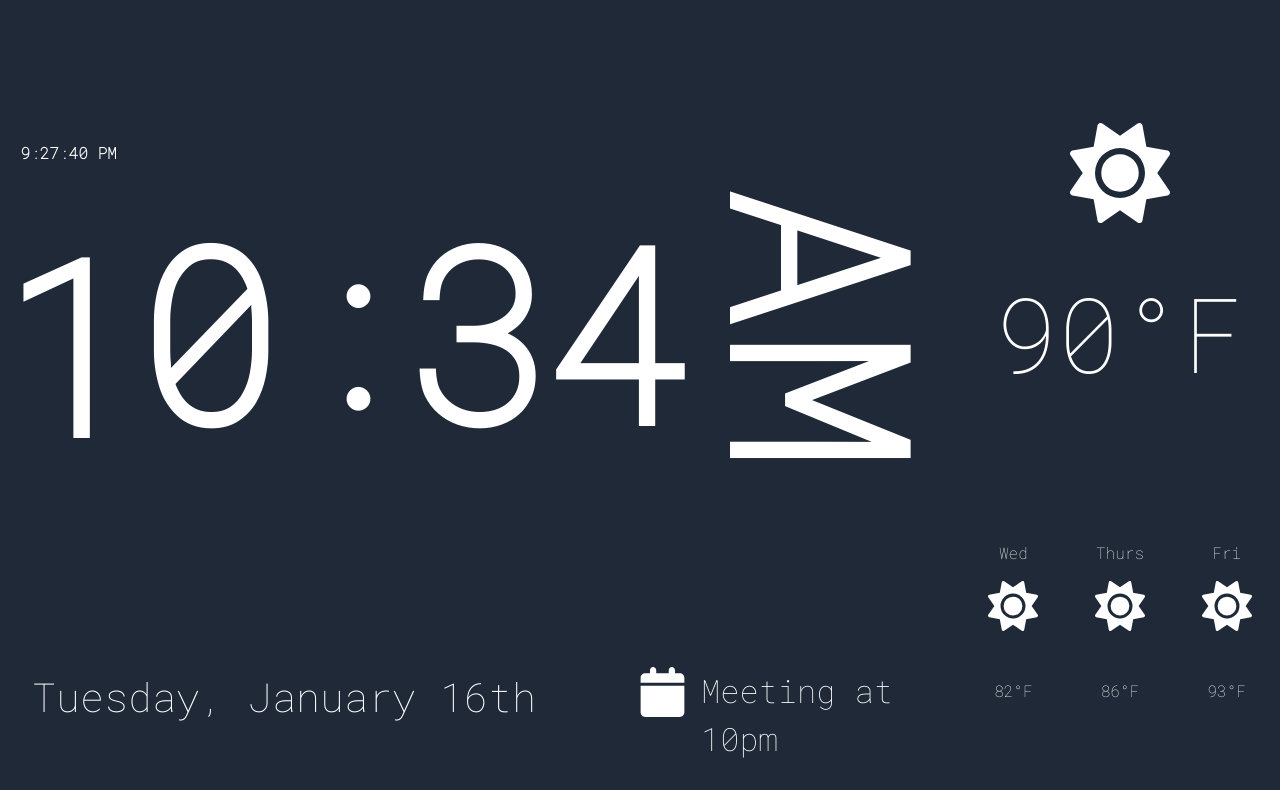
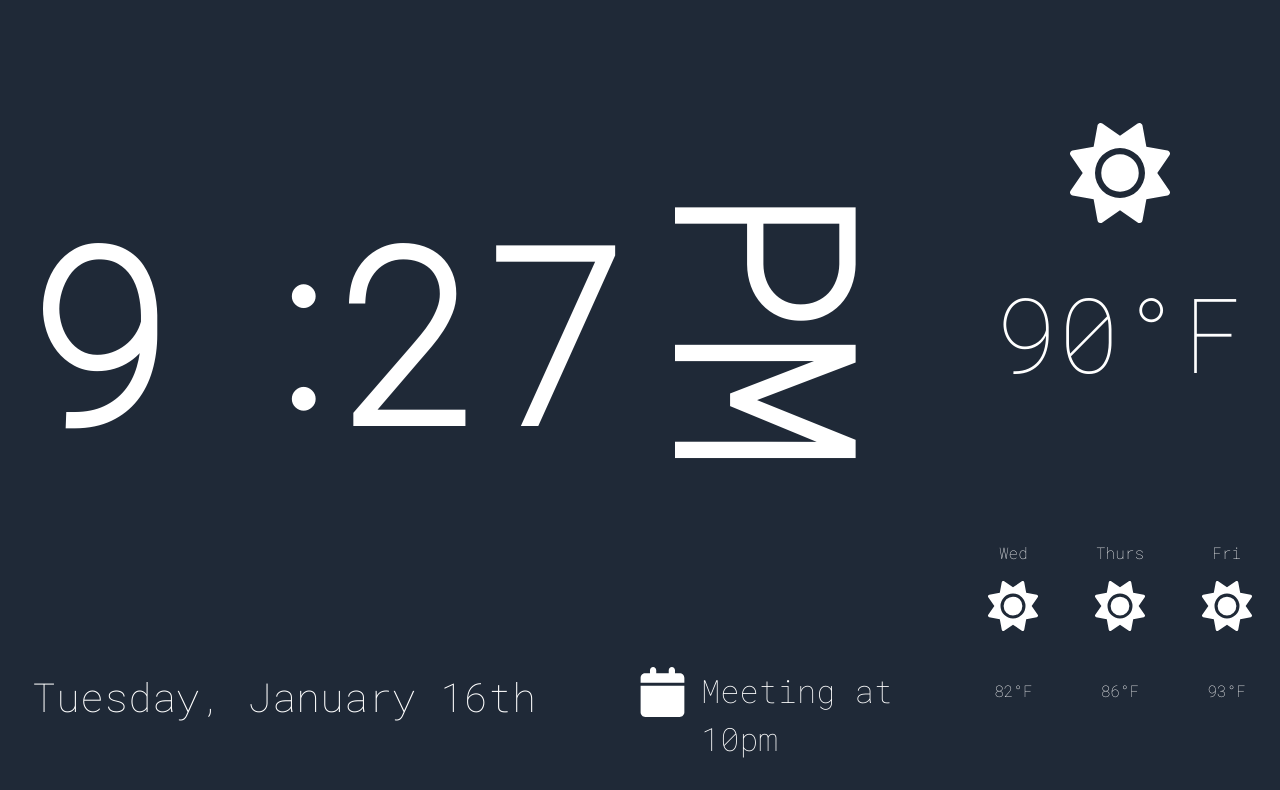
Before and after one commit to mslew/clocktop, a React (Vite) app: page / in a window 1280 px wide. Shown: the top 790 px of the page. Built offline with nearby package versions, Linux system fonts and the light colour scheme.

Commit message:
clock and date working

```diff
--- a/src/App.tsx
+++ b/src/App.tsx
@@ -25,14 +25,14 @@ function App() {
       <div className="flex flex-col h-screen w-screen justify-center items-center">
         <div className="w-full h-full grid grid-cols-4 grid-rows-6">
           <div className="col-span-3 row-span-5 text-white">
-            <Clock time={date.toLocaleTimeString()} />
+            <Clock time={date} />
           </div>
           <div className="row-span-6 text-white">
             <Weather />
           </div>
           <div className="row-span-2 col-span-2 text-white">
             <DateDisplay
-              date={dateFormat(date.toLocaleDateString(), "UTC:dddd, mmmm dS")}
+              date={date}
             />
           </div>
           <div className="row-span-2 text-white">
--- a/src/components/Clock.tsx
+++ b/src/components/Clock.tsx
@@ -1,25 +1,36 @@
-function Clock({ time }: { time: string }) {
+import { useState, useEffect } from "react";
+
+function Clock({ time }: { time: Date }) {
+    const [hour, setHour] = useState<number | null>(null);
+    const [minute, setMinute] = useState<number | string | null>(null);
+    const [ampm, setAmpm] = useState<string| null>(null);
+
+    useEffect(() => {
+        let hours = time.getHours();
+        let minutes: string | number = time.getMinutes();
+        const ampm = hours >= 12 ? 'PM' : 'AM';
+        hours = hours % 12;
+        hours = hours ? hours : 12;
+        minutes = minutes < 10 ? '0' + minutes : minutes;
+        setHour(hours)
+        setMinute(minutes)
+        setAmpm(ampm)
+    }, []);
+
   return (
     <div className="flex flex-col items-center justify-center w-full h-full">
-      <div className="grid grid-cols-7 w-full h-3/4">
+      <div className="grid grid-cols-5 w-full h-3/4">
         <div className="h-full flex flex-col items-center justify-center font-extrabold">
-          {time}
-          <p className="text-[30vh]">1</p>
-        </div>
-        <div className="flex flex-col items-center justify-center font-extrabold">
-          <p className="text-[30vh]">0</p>
+          <p className="text-[30vh]">{hour}</p>
         </div>
         <div className="flex flex-col items-center justify-center font-extrabold">
           <p className="text-[30vh] pb-8">:</p>
         </div>
         <div className="flex flex-col items-center justify-center font-extrabold">
-          <p className="text-[30vh]">3</p>
-        </div>
-        <div className="flex flex-col items-center justify-center font-extrabold">
-          <p className="text-[30vh]">4</p>
+          <p className="text-[30vh]">{minute}</p>
         </div>
         <div className="flex flex-col col-span-2 items-center justify-center font-extrabold">
-          <p className="rotate-90 text-[30vh]">AM</p>
+          <p className="rotate-90 text-[30vh]">{ampm}</p>
         </div>
       </div>
     </div>
--- a/src/components/DateDisplay.tsx
+++ b/src/components/DateDisplay.tsx
@@ -1,7 +1,9 @@
-function DateDisplay({date}: {date: string}){
+import dateFormat from "dateformat";
+
+function DateDisplay({date}: {date: Date}){
     return (
         <div className="flex flex-row  h-full w-full pl-8">
-            <p className="text-[5vh]">{date}</p>
+            <p className="text-[5vh]">{dateFormat(date.toLocaleDateString(), "UTC:dddd, mmmm dS")}</p>
         </div>
     );
 }
```
